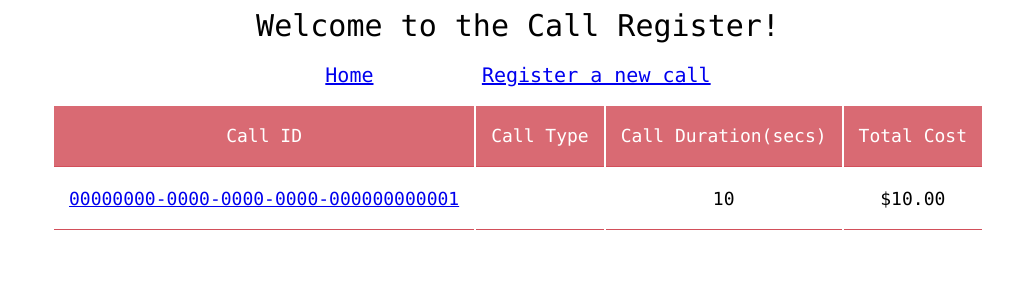
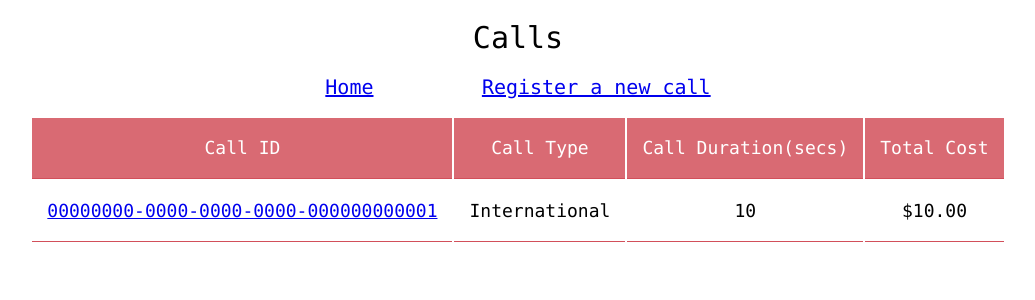
Before and after one commit to gurupratap-matharu/calls, a Django app: page /calls/ in a window 1280 px wide. Shown: the top 300 px of the page, without its empty margins (122-1157 px from the left). Run offline with Django 3.2, Linux system fonts and the light colour scheme; tables that the repository leaves empty hold one stand-in row (values such as "Sample post").

Commit message:
Use base template for common logic

```diff
--- a/mysite/calls/templates/calls/list.html
+++ b/mysite/calls/templates/calls/list.html
@@ -1,12 +1,6 @@
-{% load static %}
+{% extends "layouts/base.html" %}
 
-<link rel="stylesheet" type="text/css" href="{% static 'calls/style.css' %}">
-
-<h1>Welcome to the Call Register!</h1>
-
-<h2><a href="{% url 'calls:index' %}">Home</a>&nbsp&nbsp&nbsp&nbsp&nbsp&nbsp&nbsp&nbsp
-<a href="{% url 'calls:register' %}">Register a new call</a></h2>
-
+{% block content %}
     {% if call_list %}
         <div style="overflow-x:auto;">
             <table>
@@ -18,8 +12,10 @@
                 </tr>
                 {% for call in call_list %}
                     <tr>
-        <td style="text-align: center"><a href="{% url 'calls:detail' call.id %}" >{{ call.id }}</a></td>
-        <td style="text-align: center">{{ call.type }}</td>
+                        <td style="text-align: center">
+                            <a href="{% url 'calls:detail' call.id %}">{{ call.id }}</a>
+                        </td>
+                        <td style="text-align: center">{{ call.category }}</td>
                         <td style="text-align: center">{{ call.duration }}</td>
                         <td style="text-align: center">${{ call.cost|floatformat:2 }}</td>
                     </tr>
@@ -29,3 +25,4 @@
     {% else %}
         <p>No calls are registered yet.</p>
     {% endif %}
+{% endblock content %}
--- /dev/null
+++ b/mysite/templates/layouts/base.html
@@ -0,0 +1,28 @@
+{% load static %}
+
+<!DOCTYPE html>
+<html lang="en">
+    <head>
+        <meta charset="UTF-8">
+        <meta name="viewport" content="width=device-width, initial-scale=1.0">
+        <link rel="stylesheet" type="text/css" href="{% static 'calls/style.css' %}">
+        <title>
+
+            {% block title %}
+                Calls
+            {% endblock title %}
+
+        </title>
+    </head>
+    <body>
+        <h1>Calls</h1>
+        <h2>
+            <a href="{% url 'calls:index' %}">Home</a>&nbsp&nbsp&nbsp&nbsp&nbsp&nbsp&nbsp&nbsp
+            <a href="{% url 'calls:register' %}">Register a new call</a>
+        </h2>
+
+        {% block content %}
+        {% endblock content %}
+
+    </body>
+</html>
```
Also changed, not shown: mysite/calls/templates/calls/detail.html (+3 -8 lines), mysite/calls/templates/calls/form.html (+3 -10 lines), mysite/calls/templates/calls/index.html (+4 -17 lines). Lines whose indentation alone changed are shown as unchanged.
